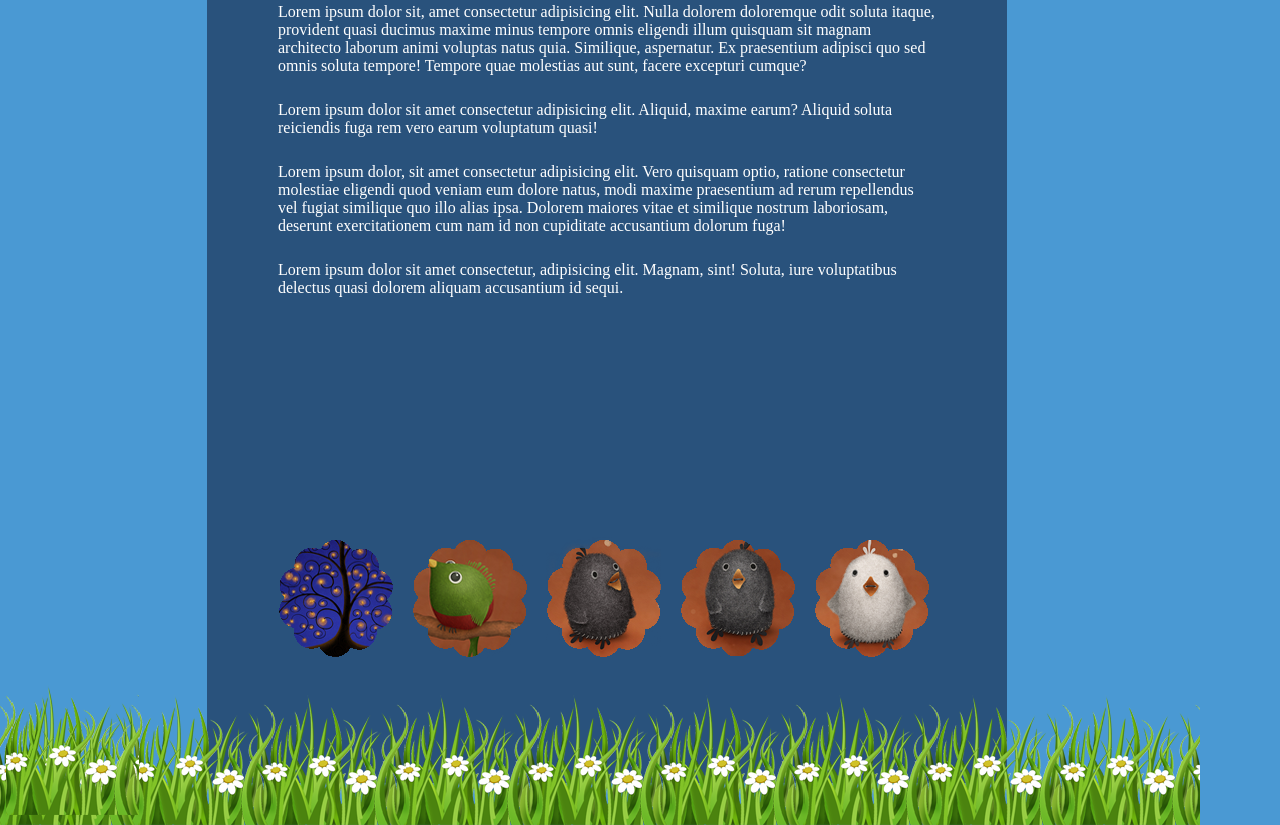
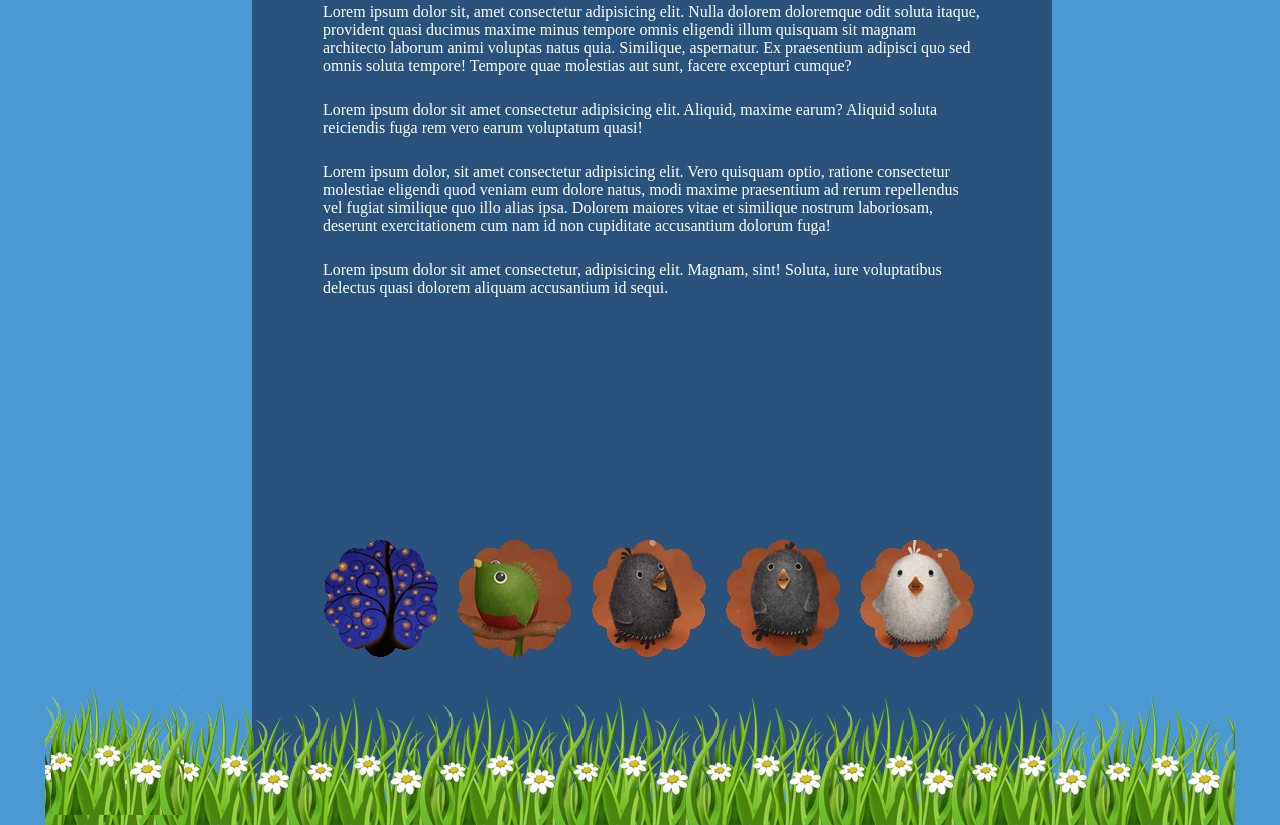
Before and after one commit to Ze1One/Home-work, a plain HTML site: page DZ8/index.html in a window 1280 px wide. Shown: the part 823-1648 px from the top of the page. Drawn offline with Linux system fonts and the light colour scheme.

Commit message:
fixed work

```diff
--- a/DZ8/style/style.css
+++ b/DZ8/style/style.css
@@ -9,8 +9,13 @@
 body{
 
     background-color: #4a99d3;
-    width: 1200px;
-    height: 1500px;
+    max-width: 1200px;
+    max-height: 1500px;
+    margin-left: auto;
+    margin-right: auto;
+    padding-left: 5px;
+    padding-right: 5px;
+
 
 
 }
@@ -21,6 +26,8 @@ main {
     height: 1500px;
     margin-top: -590px;
     margin-left: 207px;
+    /* padding: 0 calc(50% - 590px); */
+
 
 }
 .block1{
@@ -63,7 +70,12 @@ footer{
     background-image: url(../img/grass.png);
     background-position: left bottom;
     background-repeat: repeat-x;
+    background-attachment: scroll;
     margin-top: -250px;
+    max-width: 1200px;
+    margin-left: auto;
+    margin-right: auto;
+
 }
 .sky_shape3{
     width: 279px;
```
